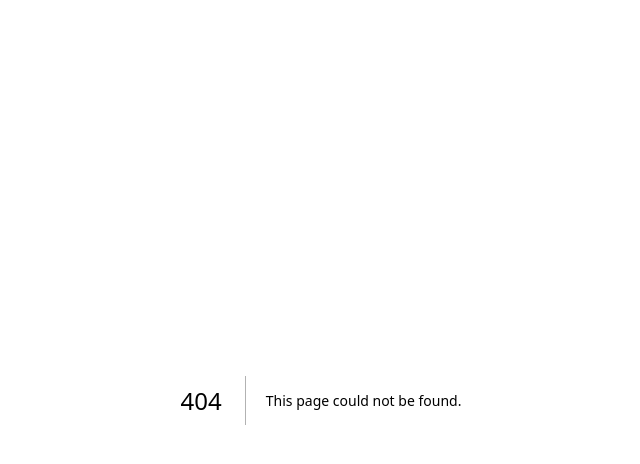
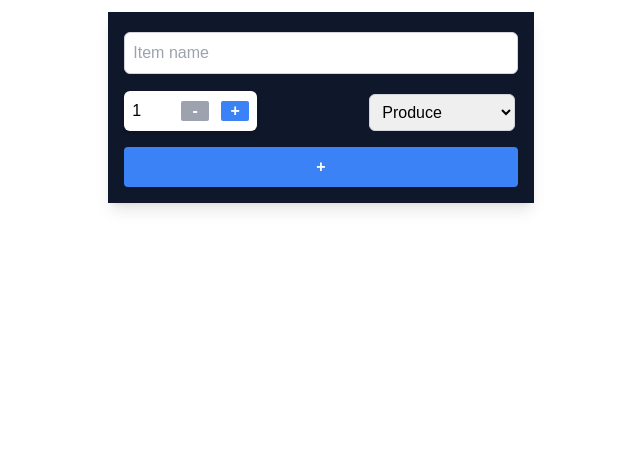
Before and after one commit to AhmadBaker1/cprg306-assignments, a Next.js app: page /week-5 in a window 1280 px wide. Before the commit this address had no page. Shown: the top 464 px of the page, without its empty margins (319-959 px from the left). Built offline with nearby package versions, Linux system fonts and the light colour scheme.

Commit message:
added week-5 with form submission

```diff
--- a/app/page.js
+++ b/app/page.js
@@ -20,6 +20,11 @@ export default function Home() {
             Week 4 Assignment
           </Link>
         </li>
+        <li>
+          <Link href="/week-5">
+            Week 5 Assignment
+          </Link>
+        </li>
       </ul>
     </div>
   )
--- /dev/null
+++ b/app/week-5/new-item.js
@@ -0,0 +1,105 @@
+'use client';
+
+import { useState } from "react";
+
+export default function Page() {
+    const [name, setName] = useState("");
+    const [quantity, setQuantity] = useState(1);
+    const [category, setCategory] = useState("produce");
+
+    const handleSubmit = (e) => {
+        e.preventDefault();
+
+        const item = {
+            name,
+            quantity,
+            category,
+        };
+
+        console.log(item);
+
+        alert(`Added Item: ${name}, Quantity: ${quantity}, Category: ${category}`);
+
+        setName("");
+        setQuantity(1);
+        setCategory("produce");
+    }
+
+    const increment = () => {
+        if (quantity < 20) {
+            setQuantity(quantity + 1);
+        }
+    }
+
+    const decrement = () => {
+        if (quantity > 1) {
+            setQuantity(quantity - 1);
+        }
+    }
+
+    return (
+        <div className="flex justify-center items-center">
+            <form onSubmit={handleSubmit} className="text-black bg-slate-900 p-4 mt-3 shadow-lg space-y-4">
+                <div>
+                    <input
+                        type="text"
+                        placeholder="Item name"
+                        value={name}
+                        onChange={(e) => setName(e.target.value)}
+                        required
+                        className="mt-1 block w-full p-2 border border-gray-300 rounded-md"
+                    />
+                </div>
+
+                <div className="flex items-center">
+                    <div className="flex items-center bg-white p-2 rounded-md shadow-md">
+                        <span className="text-l pr-10 text-black">{quantity}</span>
+                        <button
+                            type="button"
+                            onClick={decrement}
+                            className={`w-7 h-5 flex items-center justify-center rounded-sm text-white font-bold mr-3
+                            ${quantity === 1 ? 'bg-gray-400 cursor-not-allowed' : 'bg-gray-400 hover:bg-gray-600'}`}
+                            disabled={quantity === 1}
+                        >
+                            -
+                        </button>
+                        <button
+                            type="button"
+                            onClick={increment}
+                            className={`w-7 h-5 flex items-center justify-center rounded-sm text-white font-bold
+                            ${quantity === 20 ? 'bg-gray-400 cursor-not-allowed' : 'bg-blue-500 hover:bg-blue-400'}`}
+                            disabled={quantity === 20}
+                        >
+                            +
+                        </button>
+                    </div>
+
+                    <div className="ml-28">
+                        <select
+                            value={category}
+                            onChange={(e) => setCategory(e.target.value)}
+                            className="mt-1 block p-2 border border-gray-300 rounded-md"
+                        >
+                            <option value="" disabled className="text-gray-400">Category</option>
+                            <option value="Produce">Produce</option>
+                            <option value="Dairy">Dairy</option>
+                            <option value="Bakery">Bakery</option>
+                            <option value="Meat">Meat</option>
+                            <option value="Frozen Foods">Frozen Foods</option>
+                            <option value="Canned Goods">Canned Goods</option>
+                            <option value="Dry Goods">Dry Goods</option>
+                            <option value="Beverages">Beverages</option>
+                            <option value="Snacks">Snacks</option>
+                            <option value="Household">Household</option>
+                            <option value="Other">Other</option>
+                        </select>
+                    </div>
+                </div>
+
+                <button type="submit" className="bg-blue-500 text-white font-bold py-2 px-48 rounded hover:bg-blue-400">
+                    +
+                </button>
+            </form>
+        </div>
+    );
+}
--- /dev/null
+++ b/app/week-5/page.js
@@ -0,0 +1,9 @@
+import NewItem from './new-item';
+
+export default function Page() {
+  return (
+    <div>
+      <NewItem />
+    </div>
+  );
+}
```
